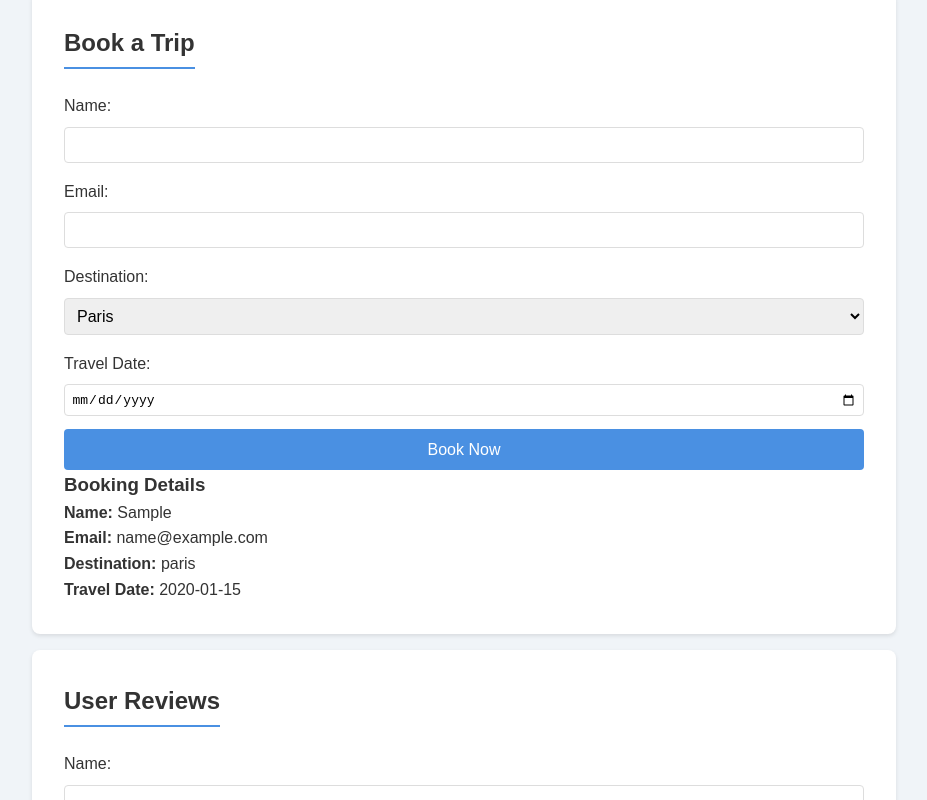
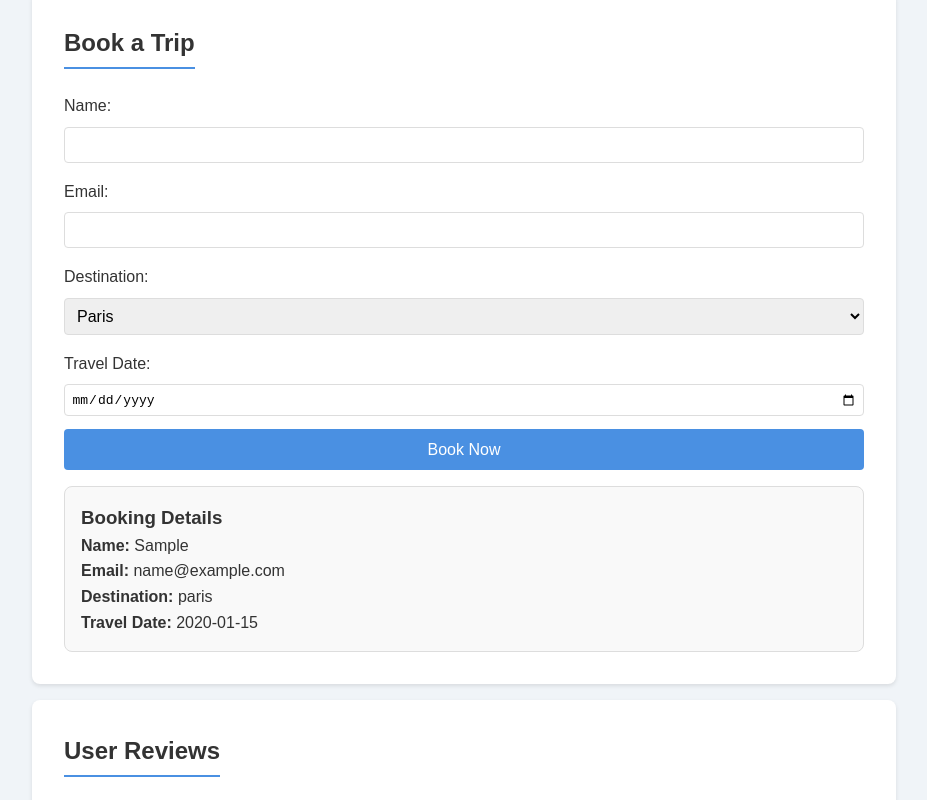
Before and after one commit to SriRanjani30/Travel, a plain HTML site: page Travel.html in a window 1280 px wide. Both pictures are taken after typing "Sample", "name@example.com", "2020-01-15" into the empty fields and a click on the button "Book Now". Shown: the part 795-1595 px from the top of the page, without its empty margins (176-1103 px from the left). Drawn offline with Linux system fonts and the light colour scheme.

Commit message:
Update styles.css

````diff
--- a/styles.css
+++ b/styles.css
@@ -85,6 +85,7 @@ h2 {
     border-radius: 8px;
     overflow: hidden;
     box-shadow: 0 2px 4px rgba(0, 0, 0, 0.1);
+    background-color: #fff;
 }
 
 .destination img {
@@ -136,7 +137,17 @@ form button:hover {
     background-color: #3a78d4;
 }
 
-/* Reviews */
+/* Booking Details */
+#bookingDetails {
+    margin-top: 1em;
+    padding: 1em;
+    border: 1px solid #ddd;
+    border-radius: 8px;
+    background-color: #f9f9f9;
+}
+
+/* Reviews### Enhanced CSS (styles.css) - Continued
+```css
 #reviewList .review {
     margin-bottom: 1em;
     padding: 1em;
````
